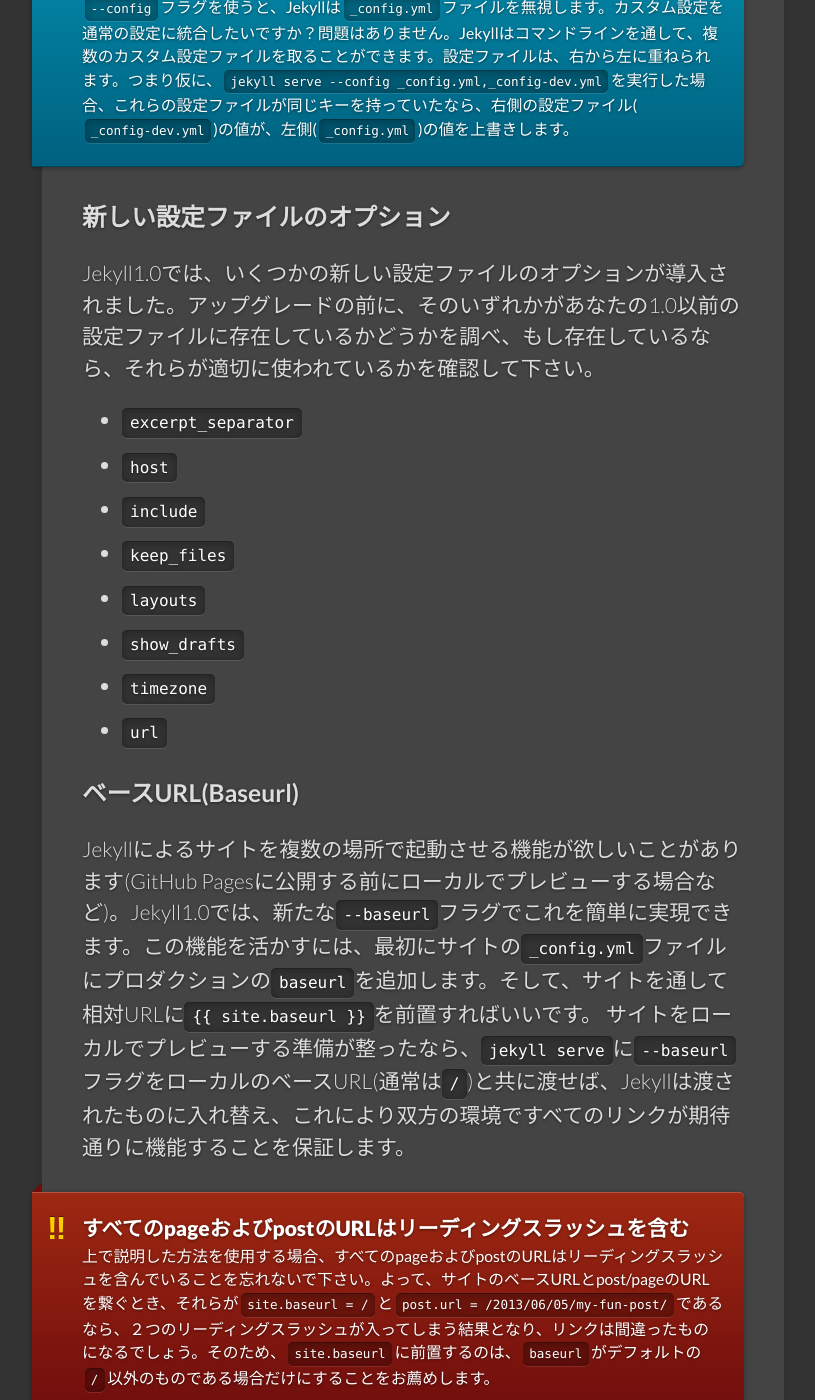
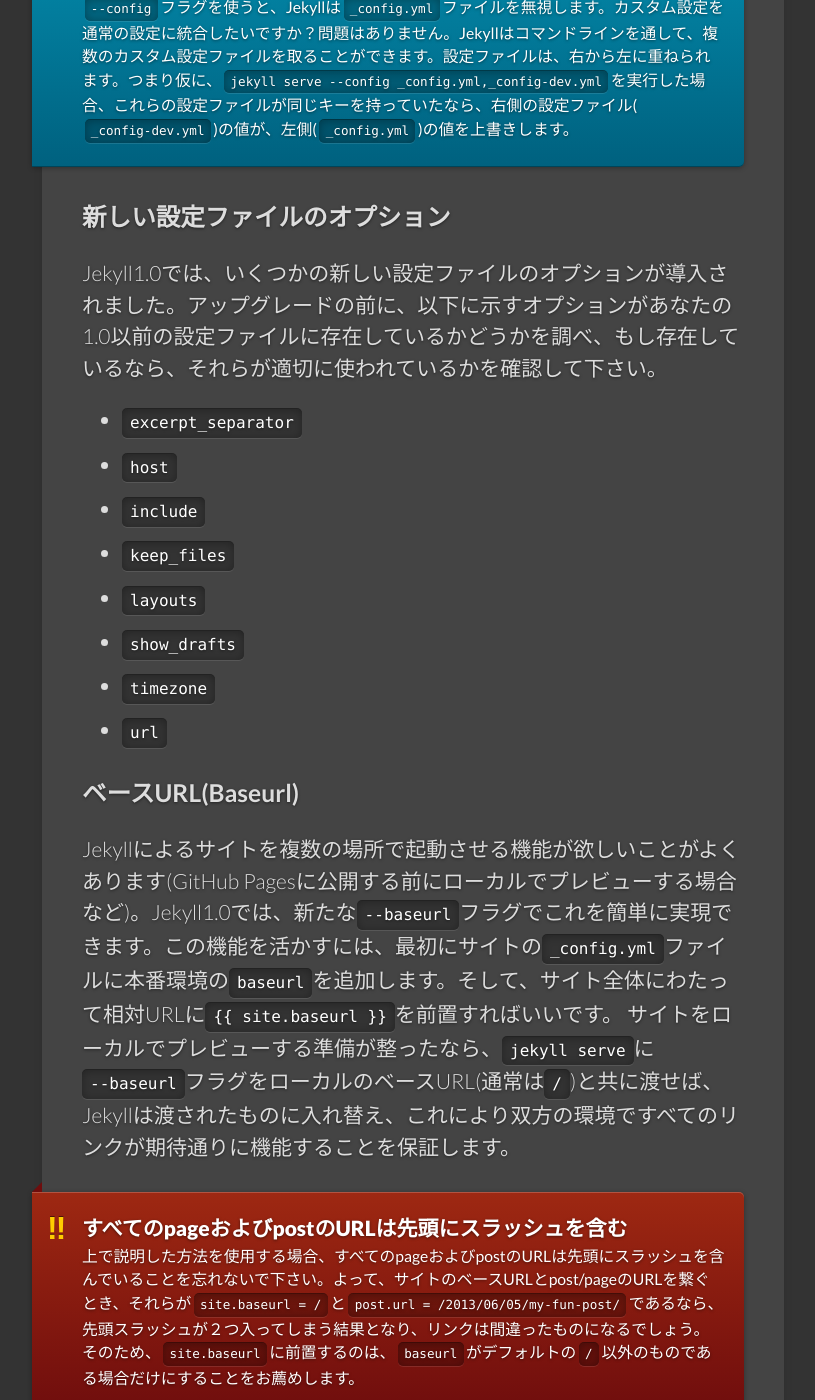
Before and after one commit to jekyllrb-ja/jekyllrb-ja.github.io, a Jekyll site: the page built from docs/upgrading.md, in a window 1280 px wide and 1400 px high, scrolled down 3043 px. Shown: the whole window, without its empty margins (129-944 px from the left). Built offline with Jekyll 4.4.1, drawn with Linux system fonts in a browser that asks for light colours; nearby versions of some CDN libraries; some web fonts are replaced; some of the changed text lies outside the part shown.

Commit message:
指摘点の修正

```diff
--- a/docs/upgrading.md
+++ b/docs/upgrading.md
@@ -71,9 +71,9 @@
 -->
 
 <div class="note info">
-  <h5>監視とサービスの提供</h5>
+  <h5>watchフラグとserveサブコマンド</h5>
   <p markdown="1">新たなサブコマンドにおいては、ローカルでサイトをプレビューする方法が少し変更されています。
-  サイトの設定ファイルにおいて`server: true`を指定する代わりに、`jekyll serve`を使います。`watch: true`についても同様でこれを保持するために、`jekyll serve`および`jekyll build`で`--watch`フラグを使います。
+  サイトの設定ファイルにおいて`server: true`を指定する代わりに、`jekyll serve`を使います。`watch: true`についても同様で、代わりに、`jekyll serve`および`jekyll build`で`--watch`フラグを使います。
    </p>
 </div>
 
@@ -232,7 +232,7 @@
 ### New Config File Options
 -->
 
-Jekyll1.0では、いくつかの新しい設定ファイルのオプションが導入されました。アップグレードの前に、そのいずれかがあなたの1.0以前の設定ファイルに存在しているかどうかを調べ、もし存在しているなら、それらが適切に使われているかを確認して下さい。
+Jekyll1.0では、いくつかの新しい設定ファイルのオプションが導入されました。アップグレードの前に、以下に示すオプションがあなたの1.0以前の設定ファイルに存在しているかどうかを調べ、もし存在しているなら、それらが適切に使われているかを確認して下さい。
 
 <!--original
 Jekyll 1.0 introduced several new config file options. Before you upgrade, you
@@ -266,7 +266,7 @@
 ### Baseurl
 -->
 
-Jekyllによるサイトを複数の場所で起動させる機能が欲しいことがあります(GitHub Pagesに公開する前にローカルでプレビューする場合など)。Jekyll1.0では、新たな`--baseurl`フラグでこれを簡単に実現できます。この機能を活かすには、最初にサイトの`_config.yml`ファイルにプロダクションの`baseurl`を追加します。そして、サイトを通して相対URLに`{% raw %}{{ site.baseurl }}{% endraw %}`を前置すればいいです。
+Jekyllによるサイトを複数の場所で起動させる機能が欲しいことがよくあります(GitHub Pagesに公開する前にローカルでプレビューする場合など)。Jekyll1.0では、新たな`--baseurl`フラグでこれを簡単に実現できます。この機能を活かすには、最初にサイトの`_config.yml`ファイルに本番環境の`baseurl`を追加します。そして、サイト全体にわたって相対URLに`{% raw %}{{ site.baseurl }}{% endraw %}`を前置すればいいです。
 サイトをローカルでプレビューする準備が整ったなら、`jekyll serve`に`--baseurl`フラグをローカルのベースURL(通常は`/`)と共に渡せば、Jekyllは渡されたものに入れ替え、これにより双方の環境ですべてのリンクが期待通りに機能することを保証します。
 
 <!--original
@@ -282,8 +282,8 @@
 -->
 
 <div class="note warning">
-  <h5 markdown="1">すべてのpageおよびpostのURLはリーディングスラッシュを含む</h5>
-  <p markdown="1">上で説明した方法を使用する場合、すべてのpageおよびpostのURLはリーディングスラッシュを含んでいることを忘れないで下さい。よって、サイトのベースURLとpost/pageのURLを繋ぐとき、それらが`site.baseurl = /`と`post.url = /2013/06/05/my-fun-post/`であるなら、２つのリーディングスラッシュが入ってしまう結果となり、リンクは間違ったものになるでしょう。そのため、`site.baseurl`に前置するのは、`baseurl`がデフォルトの`/`以外のものである場合だけにすることをお薦めします。</p>
+  <h5 markdown="1">すべてのpageおよびpostのURLは先頭にスラッシュを含む</h5>
+  <p markdown="1">上で説明した方法を使用する場合、すべてのpageおよびpostのURLは先頭にスラッシュを含んでいることを忘れないで下さい。よって、サイトのベースURLとpost/pageのURLを繋ぐとき、それらが`site.baseurl = /`と`post.url = /2013/06/05/my-fun-post/`であるなら、先頭スラッシュが２つ入ってしまう結果となり、リンクは間違ったものになるでしょう。そのため、`site.baseurl`に前置するのは、`baseurl`がデフォルトの`/`以外のものである場合だけにすることをお薦めします。</p>
 </div>
 
 <!--original
```
Also changed, not shown: other parts of docs/upgrading.md (+4 -4 lines).
